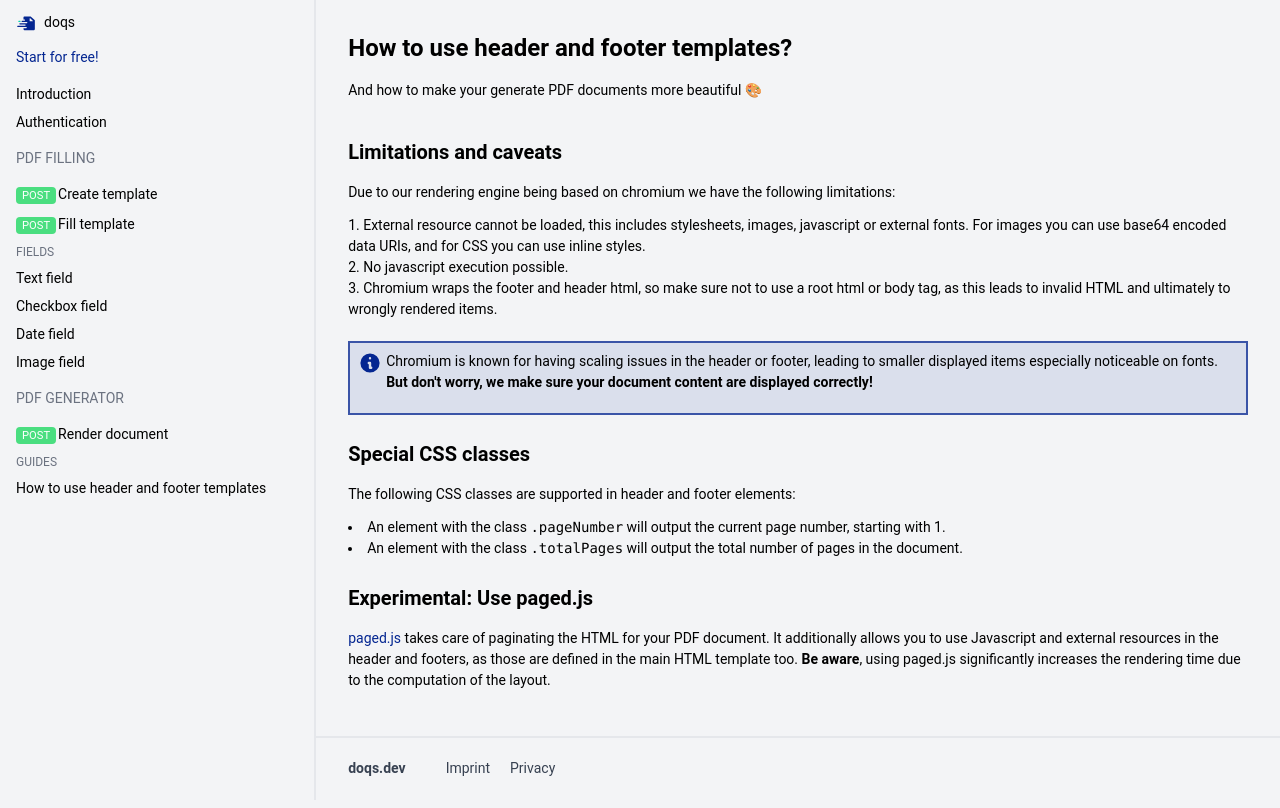
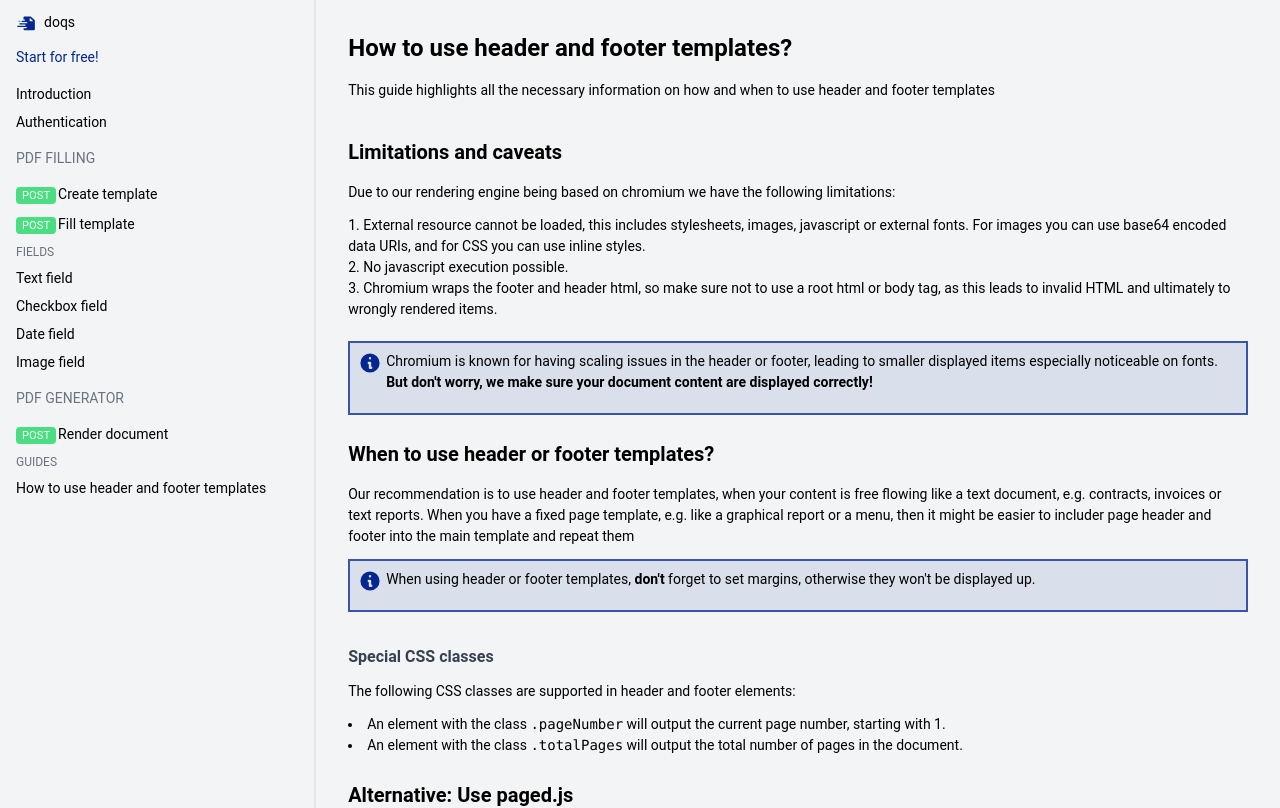
Before and after one commit to doqs-dev/docs, a Next.js app: page /pdf-generator/guides/how-to-use-header-footer-templates in a window 1280 px wide. Shown: the top 808 px of the page. Built offline with nearby package versions, Linux system fonts and the light colour scheme.

Commit message:
feat: distinction

```diff
--- a/pages/pdf-generator/guides/how-to-use-header-footer-templates.mdx
+++ b/pages/pdf-generator/guides/how-to-use-header-footer-templates.mdx
@@ -7,7 +7,7 @@ import {Callout} from "../../../components/callout";
 </Head>
 
 # How to use header and footer templates?
-And how to make your generate PDF documents more beautiful 🎨
+This guide highlights all the necessary information on how and when to use header and footer templates
 
 <br/>
 ## Limitations and caveats
@@ -25,17 +25,21 @@ Due to our rendering engine being based on chromium we have the following limita
 
 <br/>
 
-## Special CSS classes
+## When to use header or footer templates?
+Our recommendation is to use header and footer templates, when your content is free flowing like a text document, e.g. contracts, invoices or text reports.
+When you have a fixed page template, e.g. like a graphical report or a menu, then it might be easier to includer page header and footer into the main template and repeat them
+<Callout>
+  When using header or footer templates, **don't** forget to set margins, otherwise they won't be displayed up.
+</Callout>
+<br/>
+###  Special CSS classes
 The following CSS classes are supported in header and footer elements:
 * An element with the class `.pageNumber` will output the current page number, starting with 1.
 * An element with the class `.totalPages` will output the total number of pages in the document.
 
-
-
-
 <br/>
 
-## Experimental: Use paged.js
-[paged.js](https://pagedjs.org/) takes care of paginating the HTML for your PDF document.
-It additionally allows you to use Javascript and external resources in the header and footers, as those are defined in the main HTML template too.
+## Alternative: Use paged.js
+Instead of using header and footer elements, your main template can integrate [paged.js](https://pagedjs.org/), which takes care of paginating the HTML for your PDF document.
+It additionally allows you to use Javascript and external resources in the header and footers, as those are defined in the main HTML template too ([Reference](https://pagedjs.org/documentation/7-generated-content-in-margin-boxes/#running-elements)).
 **Be aware**, using paged.js significantly increases the rendering time due to the computation of the layout.
```
